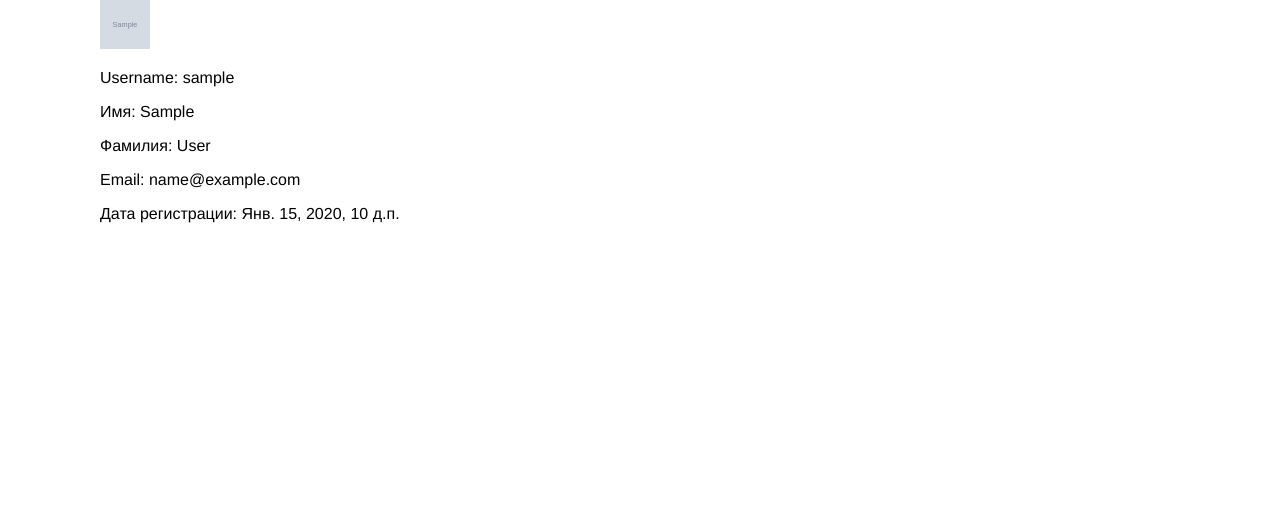
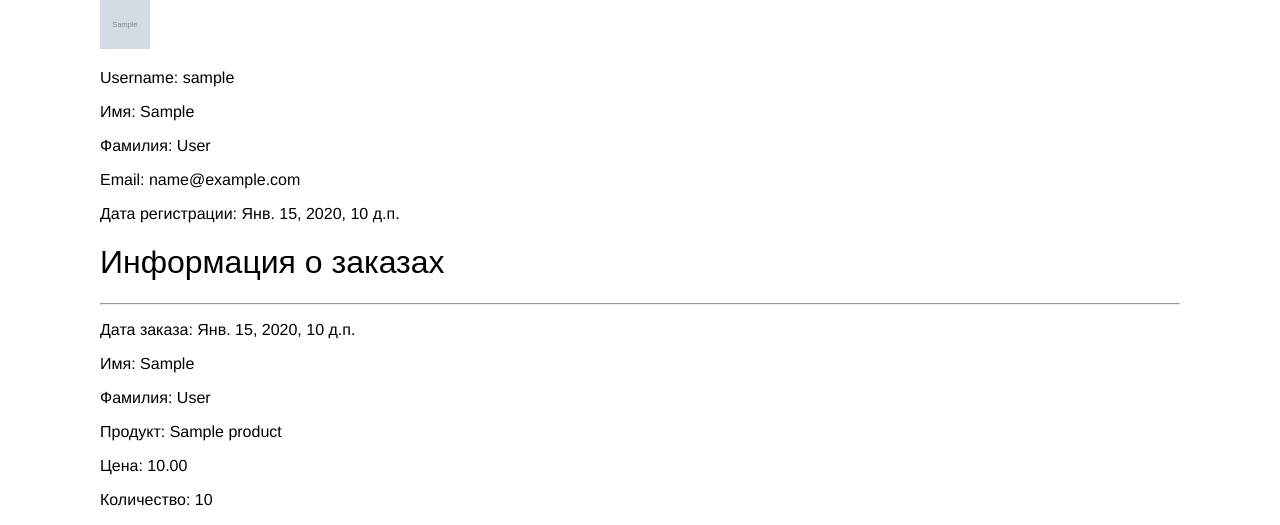
Before and after one commit to danik-tro/Django-dev-Shop, a Django app: page /users/profile/ in a window 1280 px wide. Shown: the part 289-814 px from the top of the page. Before the commit the page ends 512 px from the top, so only its background shows below. Run offline with Django 3.2, Linux system fonts and the light colour scheme; a user stored in the database is signed in; tables that the repository leaves empty hold one stand-in row (values such as "Sample post"); grey boxes marked "Sample" are stand-in pictures; parts of the project's set-up code (start-up, migrations or seed data) failed here and were passed over; some libraries are stand-ins or nearby versions.

Commit message:
Added orders for user in profile

```diff
--- a/orders/views.py
+++ b/orders/views.py
@@ -1,9 +1,11 @@
 from django.shortcuts import render
 from .models import OrderItem, History
-from .forms import OrderCreateForm, HistoryCreateForm
+from .forms import OrderCreateForm
 from cart.cart import Cart
+from django.contrib.auth.decorators import login_required
 
 
+@login_required()
 def order_create(request):
     cart = Cart(request)
 
--- a/templates/registration/profile.html
+++ b/templates/registration/profile.html
@@ -16,4 +16,21 @@
     <p>Фамилия: {{ user.last_name }}</p>
     <p>Email: {{ user.email }}</p>
     <p>Дата регистрации: {{ user.date_joined }}</p>
+    <h1>Информация о заказах</h1>
+    <div>
+        {% for order in orders %}
+            <hr>
+            <p>Дата заказа: {{ order.0.order.created }}</p>
+            <p>Имя: {{ order.0.order.first_name }}</p>
+            <p>Фамилия: {{ order.0.order.last_name }}</p>
+            <div>
+                {% for order_item in order.1 %}
+                    <p>Продукт: {{ order_item.product }}</p>
+                    <p>Цена: {{ order_item.price }}</p>
+                    <p>Количество: {{ order_item.quantity }}</p>
+                {% endfor %}
+            </div>
+        {% endfor %}
+
+    </div>
 {% endblock %}
--- a/users/views.py
+++ b/users/views.py
@@ -6,11 +6,20 @@ from django.views.generic.base import TemplateView
 from .forms import RegisteredUserForm
 from django.views.generic.edit import CreateView
 from .models import User
+from orders.models import History, OrderItem
 
 
 @login_required()
 def profile(request):
-    return render(request, 'registration/profile.html')
+    order_items = []
+    for item in History.objects.filter(user=request.user).order_by('-date'):
+        order_items.append(
+            (item, OrderItem.objects.filter(order=item.order))
+        )
+
+    return render(request, 'registration/profile.html', context={
+        'orders': order_items,
+    })
 
 
 class RegisterUserView(CreateView):
```
